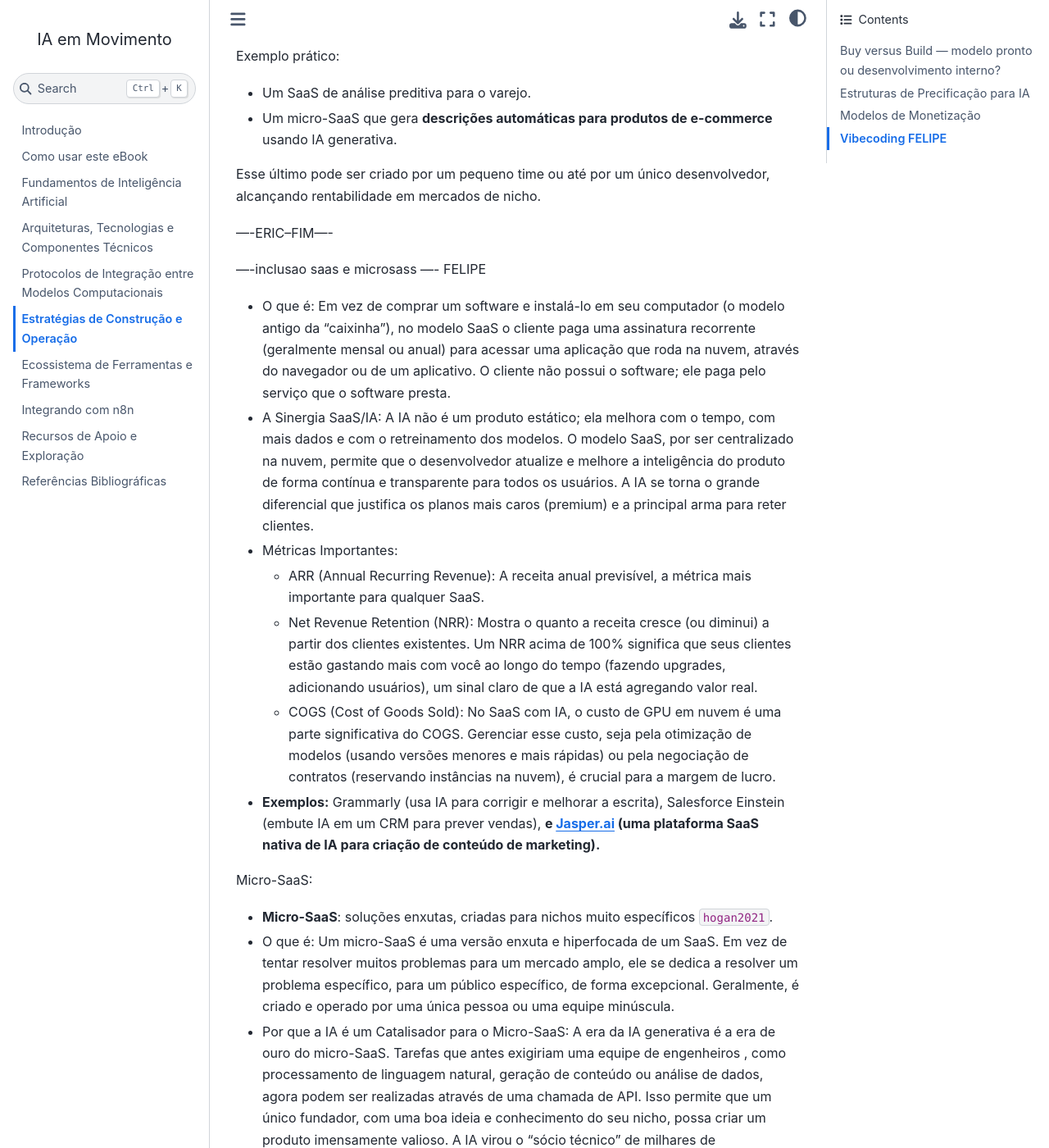
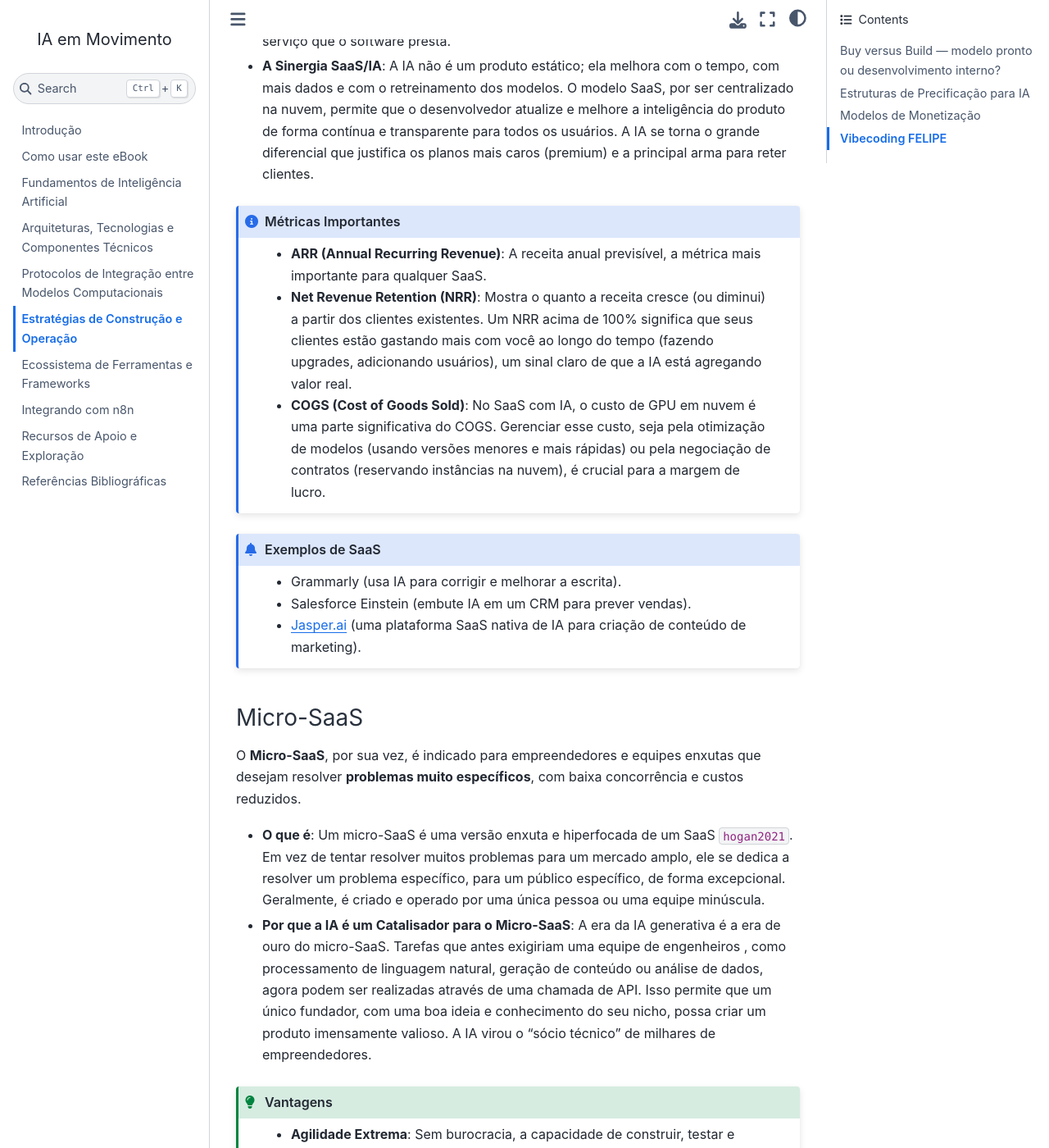
Before and after one commit to unb-lamfo-negocios-ai/LivroIAemMovimento, a Jupyter Book: the page built from capitulos/capEstrategiaConstrucao_e_Operacao.md, in a window 1280 px wide and 1400 px high, scrolled down 10302 px. Shown: the whole window at 82% size. Built offline with Jupyter Book 1.0.4 settings and Sphinx 7.4.7 and the Sphinx Book theme 1.1.4, drawn with Linux system fonts in a browser that asks for light colours; pages that are not in the unit, such as notebooks, are missing from menus; cross-references to code outside the pages are shown as plain code; some of the changed text lies outside the part shown.

Commit message:
Update - **[Acquire.com](https://acquire.com/)**     *Especialidade:* marketplace para SaaS e negócios online, oferecendo suporte de escrows, due diligence e conexão entre compradores e vendedores.   - **[Flippa](https://flippa.com/buy/sitetype/saas?utm_source=chatgpt.com)**     *Especialidade:* venda de SaaS, sites, aplicativos e domínios em variados tamanhos e verticalizações.   - **[Empire Flippers](https://empireflippers.com/marketplace/saas-businesses-for-sale/?utm_source=chatgpt.com)**     *Especialidade:* negócios online consolidados, com curadoria e suporte especializado.   - **[GetAcquired](https://getacquired.com/?utm_source=chatgpt.com)**     *Especialidade:* startups SaaS em estágios iniciais, ideal para fundadores independentes.   - **[Microns.io](https://www.microns.io/?utm_source=chatgpt.com)**     *Especialidade:* micro‑startups e projetos SaaS de pequeno porte, com foco em liquidez rápida.   - **[Quiet Light](https://quietlight.com/saas-businesses-for-sale/?utm_source=chatgpt.com)**     *Especialidade:* negócios digitais lucrativos e bem estruturados, incluindo SaaS e empresas maduras.   - **[BizBuySell](https://www.bizbuysell.com/saas-businesses-for-sale/?utm_source=chatgpt.com)**     *Especialidade:* mercado amplo de negócios, abrangendo SaaS, franquias e empresas tradicionais. capEstrategiaConstrucao_e_Operacao.md

````diff
--- a/capitulos/capEstrategiaConstrucao_e_Operacao.md
+++ b/capitulos/capEstrategiaConstrucao_e_Operacao.md
@@ -242,41 +242,42 @@
 | Híbrido | Alta (para a maioria) | Alta (com upside) | Médio-Alto | Negócios SaaS maduros e escaláveis |
 | Valor | Média-Alta | Média-Baixa  | Altíssimo | Soluções B2B de alto impacto e nicho |
 
-### SaaS e Micro-SaaS
+### SaaS
 
-O modelo **SaaS** permite escalar rapidamente, gerar receita previsível e atualizar soluções continuamente.
-É amplamente utilizado em setores que demandam **flexibilidade e segurança**, como gestão financeira, RH ou marketing.
+O modelo **SaaS** permite escalar rapidamente, gerar receita previsível e atualizar soluções continuamente. É amplamente utilizado em setores que demandam **flexibilidade e segurança**, como gestão financeira, RH ou marketing.
+
+- **O que é**: Em vez de comprar um software e instalá-lo em seu computador (o modelo antigo da "caixinha"), no modelo SaaS o cliente paga uma assinatura recorrente (geralmente mensal ou anual) para acessar uma aplicação que roda na nuvem, através do navegador ou de um aplicativo. O cliente não possui o software; ele paga pelo serviço que o software presta.
+- **A Sinergia SaaS/IA**: A IA não é um produto estático; ela melhora com o tempo, com mais dados e com o retreinamento dos modelos. O modelo SaaS, por ser centralizado na nuvem, permite que o desenvolvedor atualize e melhore a inteligência do produto de forma contínua e transparente para todos os usuários. A IA se torna o grande diferencial que justifica os planos mais caros (premium) e a principal arma para reter clientes.
+
+```{admonition} Métricas Importantes
+:class: note
+- **ARR (Annual Recurring Revenue)**: A receita anual previsível, a métrica mais importante para qualquer SaaS.
+- **Net Revenue Retention (NRR)**: Mostra o quanto a receita cresce (ou diminui) a partir dos clientes existentes. Um NRR acima de 100% significa que seus clientes estão gastando mais com você ao longo do tempo (fazendo upgrades, adicionando usuários), um sinal claro de que a IA está agregando valor real.
+- **COGS (Cost of Goods Sold)**: No SaaS com IA, o custo de GPU em nuvem é uma parte significativa do COGS. Gerenciar esse custo, seja pela otimização de modelos (usando versões menores e mais rápidas) ou pela negociação de contratos (reservando instâncias na nuvem), é crucial para a margem de lucro.
+```
+
+```{admonition} Exemplos de SaaS
+:class: exemplo
+- Grammarly (usa IA para corrigir e melhorar a escrita).
+- Salesforce Einstein (embute IA em um CRM para prever vendas).
+- Jasper.ai (uma plataforma SaaS nativa de IA para criação de conteúdo de marketing).
+```
+
+### Micro-SaaS
 
 O **Micro-SaaS**, por sua vez, é indicado para empreendedores e equipes enxutas que desejam resolver **problemas muito específicos**, com baixa concorrência e custos reduzidos.
 
-Exemplo prático:
-- Um SaaS de análise preditiva para o varejo.
-- Um micro-SaaS que gera **descrições automáticas para produtos de e-commerce** usando IA generativa.
+- **O que é**: Um micro-SaaS é uma versão enxuta e hiperfocada de um SaaS {cite}`hogan2021`. Em vez de tentar resolver muitos problemas para um mercado amplo, ele se dedica a resolver um problema específico, para um público específico, de forma excepcional. Geralmente, é criado e operado por uma única pessoa ou uma equipe minúscula.
+- **Por que a IA é um Catalisador para o Micro-SaaS**: A era da IA generativa é a era de ouro do micro-SaaS. Tarefas que antes exigiriam uma equipe de engenheiros , como processamento de linguagem natural, geração de conteúdo ou análise de dados, agora podem ser realizadas através de uma chamada de API. Isso permite que um único fundador, com uma boa ideia e conhecimento do seu nicho, possa criar um produto imensamente valioso. A IA virou o "sócio técnico" de milhares de empreendedores.
 
-Esse último pode ser criado por um pequeno time ou até por um único desenvolvedor, alcançando rentabilidade em mercados de nicho.
+```{admonition} Vantagens
+:class: hint
+- **Agilidade Extrema**: Sem burocracia, a capacidade de construir, testar e adaptar o produto é quase instantânea.
+- **Baixo Custo Operacional**: Sem escritório, sem grande equipe. A margem de lucro pode ser altíssima.
+- **Foco Total no Cliente**: O fundador geralmente é um membro do nicho que atende, o que lhe dá uma compreensão profunda do problema e permite um alinhamento perfeito entre o produto e a necessidade real dos usuários.
+```
 
-----ERIC--FIM----
-
-----inclusao saas e microsass ---- FELIPE
-- O que é: Em vez de comprar um software e instalá-lo em seu computador (o modelo antigo da "caixinha"), no modelo SaaS o cliente paga uma assinatura recorrente (geralmente mensal ou anual) para acessar uma aplicação que roda na nuvem, através do navegador ou de um aplicativo. O cliente não possui o software; ele paga pelo serviço que o software presta.
-- A Sinergia SaaS/IA: A IA não é um produto estático; ela melhora com o tempo, com mais dados e com o retreinamento dos modelos. O modelo SaaS, por ser centralizado na nuvem, permite que o desenvolvedor atualize e melhore a inteligência do produto de forma contínua e transparente para todos os usuários. A IA se torna o grande diferencial que justifica os planos mais caros (premium) e a principal arma para reter clientes.
-- Métricas Importantes:
-    - ARR (Annual Recurring Revenue): A receita anual previsível, a métrica mais importante para qualquer SaaS.
-    - Net Revenue Retention (NRR): Mostra o quanto a receita cresce (ou diminui) a partir dos clientes existentes. Um NRR acima de 100% significa que seus clientes estão gastando mais com você ao longo do tempo (fazendo upgrades, adicionando usuários), um sinal claro de que a IA está agregando valor real.
-    - COGS (Cost of Goods Sold): No SaaS com IA, o custo de GPU em nuvem é uma parte significativa do COGS. Gerenciar esse custo, seja pela otimização de modelos (usando versões menores e mais rápidas) ou pela negociação de contratos (reservando instâncias na nuvem), é crucial para a margem de lucro.
-- **Exemplos:** Grammarly (usa IA para corrigir e melhorar a escrita), Salesforce Einstein (embute IA em um CRM para prever vendas), **e Jasper.ai (uma plataforma SaaS nativa de IA para criação de conteúdo de marketing).**
-
-Micro-SaaS:
-
-- **Micro-SaaS**: soluções enxutas, criadas para nichos muito específicos {cite}`hogan2021`.
-- O que é: Um micro-SaaS é uma versão enxuta e hiperfocada de um SaaS. Em vez de tentar resolver muitos problemas para um mercado amplo, ele se dedica a resolver um problema específico, para um público específico, de forma excepcional. Geralmente, é criado e operado por uma única pessoa ou uma equipe minúscula.
-- Por que a IA é um Catalisador para o Micro-SaaS: A era da IA generativa é a era de ouro do micro-SaaS. Tarefas que antes exigiriam uma equipe de engenheiros , como processamento de linguagem natural, geração de conteúdo ou análise de dados, agora podem ser realizadas através de uma chamada de API. Isso permite que um único fundador, com uma boa ideia e conhecimento do seu nicho, possa criar um produto imensamente valioso. A IA virou o "sócio técnico" de milhares de empreendedores.
-- Vantagens:
-    - Agilidade Extrema: Sem burocracia, a capacidade de construir, testar e adaptar o produto é quase instantânea.
-    - Baixo Custo Operacional: Sem escritório, sem grande equipe. A margem de lucro pode ser altíssima.
-    - Foco Total no Cliente: O fundador geralmente é um membro do nicho que atende, o que lhe dá uma compreensão profunda do problema e permite um alinhamento perfeito entre o produto e a necessidade real dos usuários.
-
- Escala Massiva ou Lucratividade Focada?
+**Escala Massiva ou Lucratividade Focada?**
 
 O caminho do SaaS tradicional é pavimentado pela busca de capital de risco (Venture Capital), crescimento acelerado e a ambição de capturar um mercado de bilhões de dólares. É um jogo de escala, onde a IA é a arma para vencer a concorrência em um grande campo de batalha.
 
@@ -284,11 +285,35 @@
 
 Com a democratização da Inteligência Artificial, ambos os caminhos estão mais acessíveis do que nunca. A decisão estratégica para o empreendedor não é mais "se" é possível construir uma solução com IA, mas sim qual o tamanho do impacto , e do negócio, que ele deseja criar.
 
----
 
-#### Comercializando seu Negócio com IA
-FALAR SOBRE COMO MONETIZAR SEU NEGÓCIO
-SaaS Marketplace https://acquire.com/
+### Comercializando seu Negócio com IA
+
+Comercializar um negócio com base em Inteligência Artificial envolve mais do que apenas desenvolver uma boa tecnologia: é preciso saber como posicioná-la no mercado.
+
+Se você criou uma solução SaaS com IA, por exemplo, e deseja escalar, vender ou até mesmo captar interessados, há plataformas especializadas que facilitam esse processo. Esses **marketplaces de compra e venda de negócios online** funcionam como vitrines, onde empreendedores listam seus projetos (com receita ou não) e compradores em potencial podem avaliá-los com base em métricas como MRR (receita mensal recorrente), crescimento, tipo de tecnologia, público-alvo etc. Um empreendedor pode utilizar essas plataformas para encontrar investidores, vender sua solução, captar sócios ou testar o valor de mercado de sua criação.
+
+Abaixo, listamos alguns dos principais marketplaces especializados em SaaS, startups e soluções com IA:
+
+- **[Acquire.com](https://acquire.com/)**
+  *Especialidade:* marketplace para SaaS e negócios online, oferecendo suporte de escrows, due diligence e conexão entre compradores e vendedores.
+- **[Flippa](https://flippa.com/buy/sitetype/saas?utm_source=chatgpt.com)**
+  *Especialidade:* venda de SaaS, sites, aplicativos e domínios em variados tamanhos e verticalizações.
+- **[Empire Flippers](https://empireflippers.com/marketplace/saas-businesses-for-sale/?utm_source=chatgpt.com)**
+  *Especialidade:* negócios online consolidados, com curadoria e suporte especializado.
+- **[GetAcquired](https://getacquired.com/?utm_source=chatgpt.com)**
+  *Especialidade:* startups SaaS em estágios iniciais, ideal para fundadores independentes.
+- **[Microns.io](https://www.microns.io/?utm_source=chatgpt.com)**
+  *Especialidade:* micro‑startups e projetos SaaS de pequeno porte, com foco em liquidez rápida.
+- **[Quiet Light](https://quietlight.com/saas-businesses-for-sale/?utm_source=chatgpt.com)**
+  *Especialidade:* negócios digitais lucrativos e bem estruturados, incluindo SaaS e empresas maduras.
+- **[BizBuySell](https://www.bizbuysell.com/saas-businesses-for-sale/?utm_source=chatgpt.com)**
+  *Especialidade:* mercado amplo de negócios, abrangendo SaaS, franquias e empresas tradicionais.
+
+
+```{admonition}
+:class: tip
+Essas plataformas são excelentes pontos de partida para quem busca transformar inovação em liquidez ou encontrar oportunidades de crescimento rápido no ecossistema digital.
+```
 
 ## Vibecoding FELIPE
 
````
